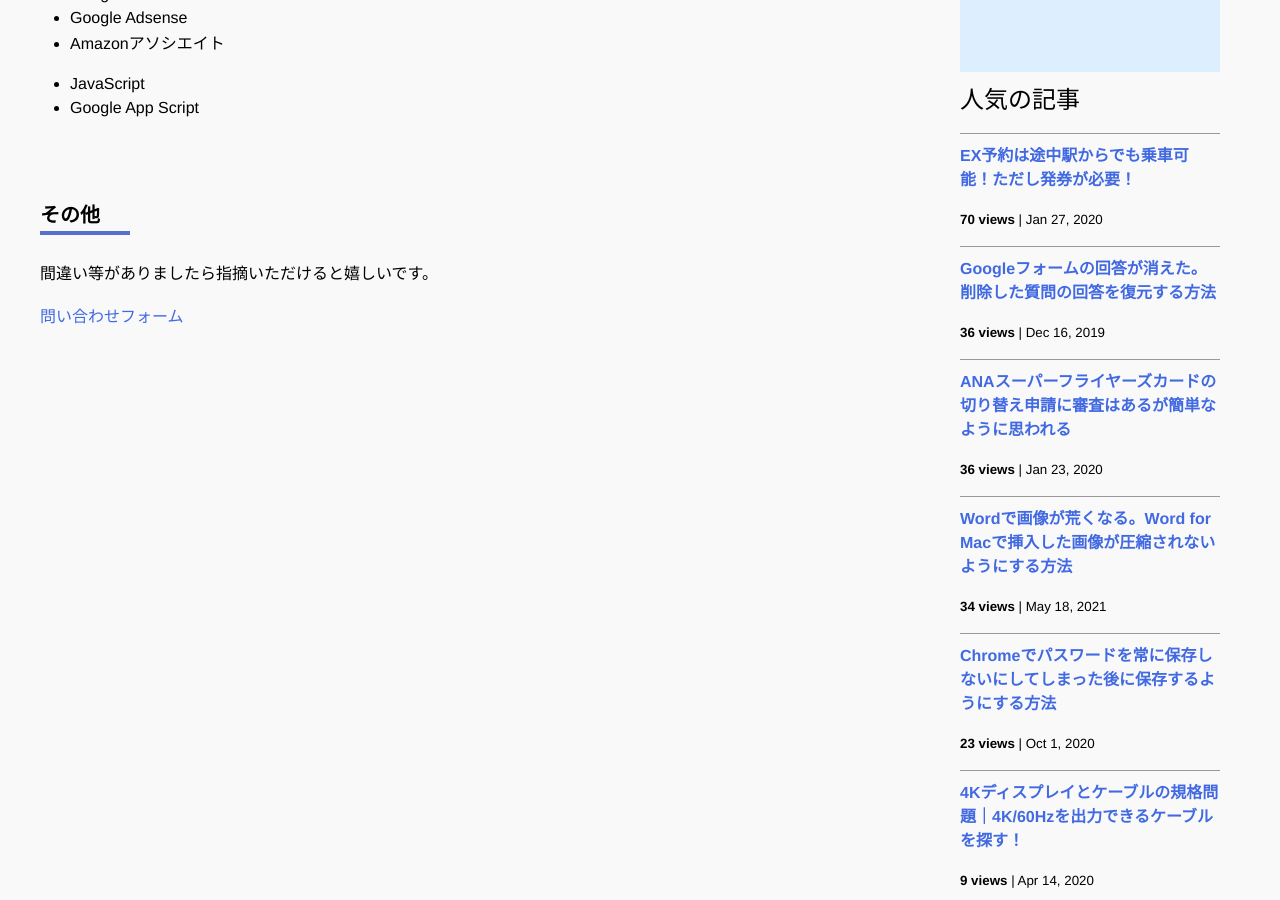
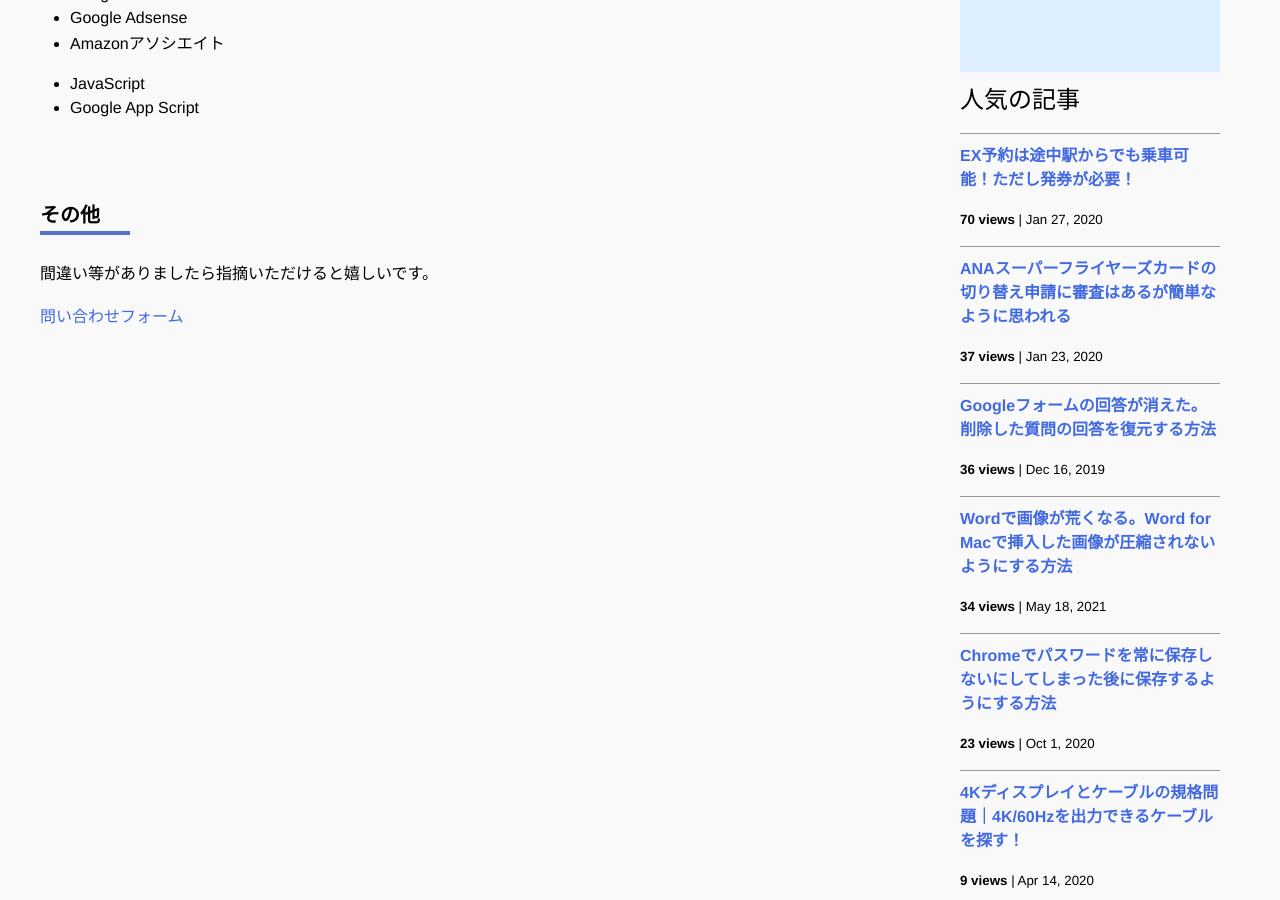
Before and after one commit to iwanaminami/shoyaiwaname, a Jekyll site: the page built from about.markdown, in a window 1280 px wide and 900 px high, scrolled down 741 px. Built offline with Jekyll 4.4.1, drawn with Linux system fonts in a browser that asks for light colours; nearby versions of some CDN libraries; comment, search, counter and statistics services are not loaded.

Commit message:
chore(ga): update _data/popularposts.yml 20260528-1952

```diff
--- a/_data/popularposts.yml
+++ b/_data/popularposts.yml
@@ -1,10 +1,10 @@
 side:
   - view: 70
     url: "/2020/01/27/ex-rideontheway.html"
+  - view: 37
+    url: "/2020/01/23/sfc-judge.html"
   - view: 36
     url: "/2019/12/16/restore-googleform.html"
-  - view: 36
-    url: "/2020/01/23/sfc-judge.html"
   - view: 34
     url: "/2021/05/18/image-compression-word.html"
   - view: 23
```
